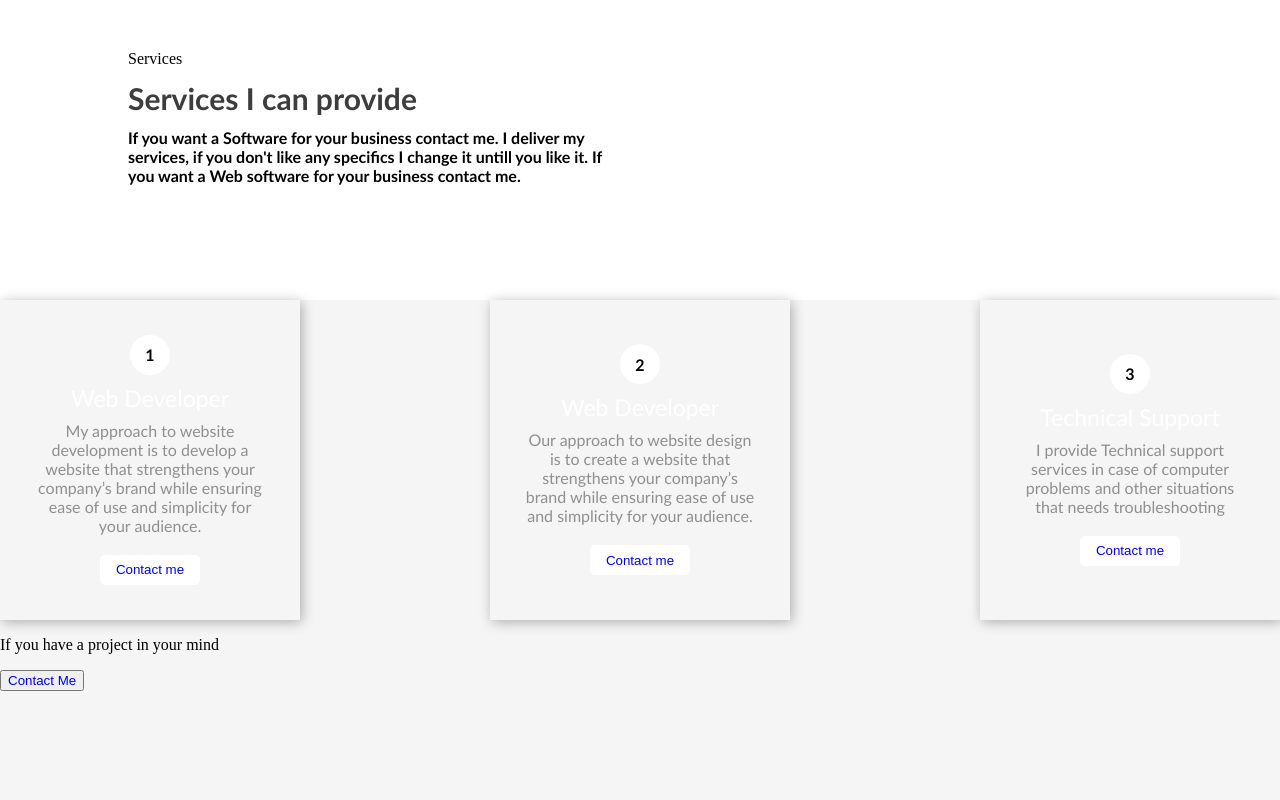
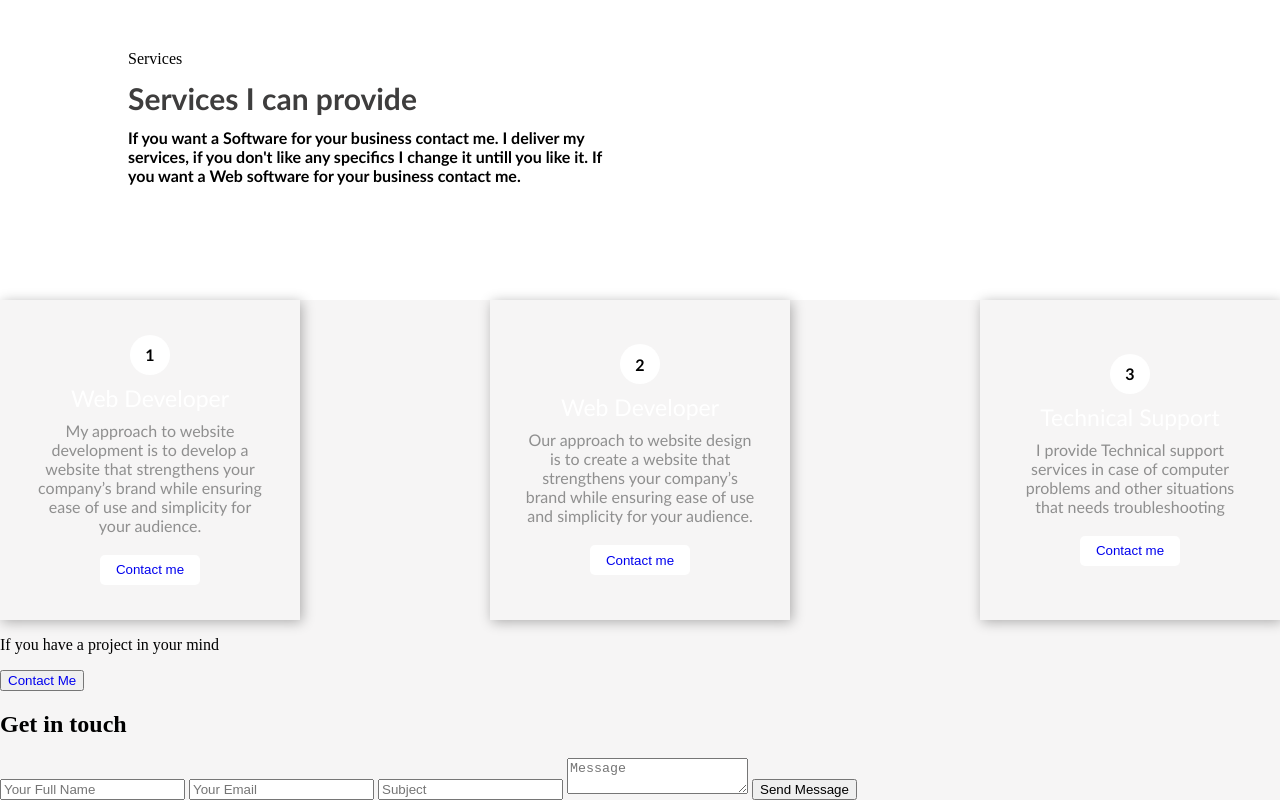
Before and after one commit to Odile078/Portofolio, a plain HTML site: page index.html in a window 1280 px wide. Shown: the part 1174-1974 px from the top of the page. Before the commit the page ends 1865 px from the top, so only its background shows below. Drawn offline with Linux system fonts and the light colour scheme.

Commit message:
Added a contact form  section.

```diff
--- a/index.html
+++ b/index.html
@@ -92,6 +92,18 @@
 
         </div>
     </section>
+    <section id="contact">
+        <div class="inner-width">
+          <h1 class="section-title">Get in touch</h1>
+          <form action="#" class="contact-form">
+            <input type="text" class="nameZone" placeholder="Your Full Name">
+            <input type="email" class="emailZone" placeholder="Your Email">
+            <input type="text" class="subjectZone" placeholder="Subject">
+            <textarea class="messageZone" placeholder="Message"></textarea>
+            <input type="submit" value="Send Message" class="btn">
+          </form>
+        </div>
+    </section>
 
     <footer>
 
```
